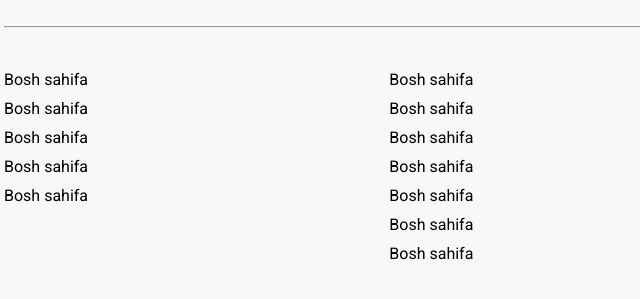
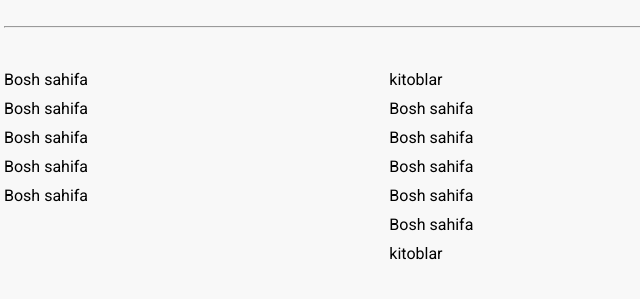
Before and after one commit to charosqadirova13-hub/akademik-nashir, a plain HTML site: page index.html in a window 1280 px wide. Shown: the part 2129-2428 px from the top of the page, 16-656 px from the left. Drawn offline with Linux system fonts and the light colour scheme.

Commit message:
loyihani 2-versiyasi

```diff
--- a/index.html
+++ b/index.html
@@ -196,13 +196,13 @@
               <a href="#" class="footer__link">Bosh sahifa</a>
             </div>
             <div class="footer__links">
+              <a href="#" class="footer__link">kitoblar</a>
               <a href="#" class="footer__link">Bosh sahifa</a>
               <a href="#" class="footer__link">Bosh sahifa</a>
               <a href="#" class="footer__link">Bosh sahifa</a>
               <a href="#" class="footer__link">Bosh sahifa</a>
               <a href="#" class="footer__link">Bosh sahifa</a>
-              <a href="#" class="footer__link">Bosh sahifa</a>
-              <a href="#" class="footer__link">Bosh sahifa</a>
+              <a href="#" class="footer__link">kitoblar</a>
             </div>
             <div class="footer__links">
               <a href="#" class="footer__link">Bosh sahifa</a>
```
